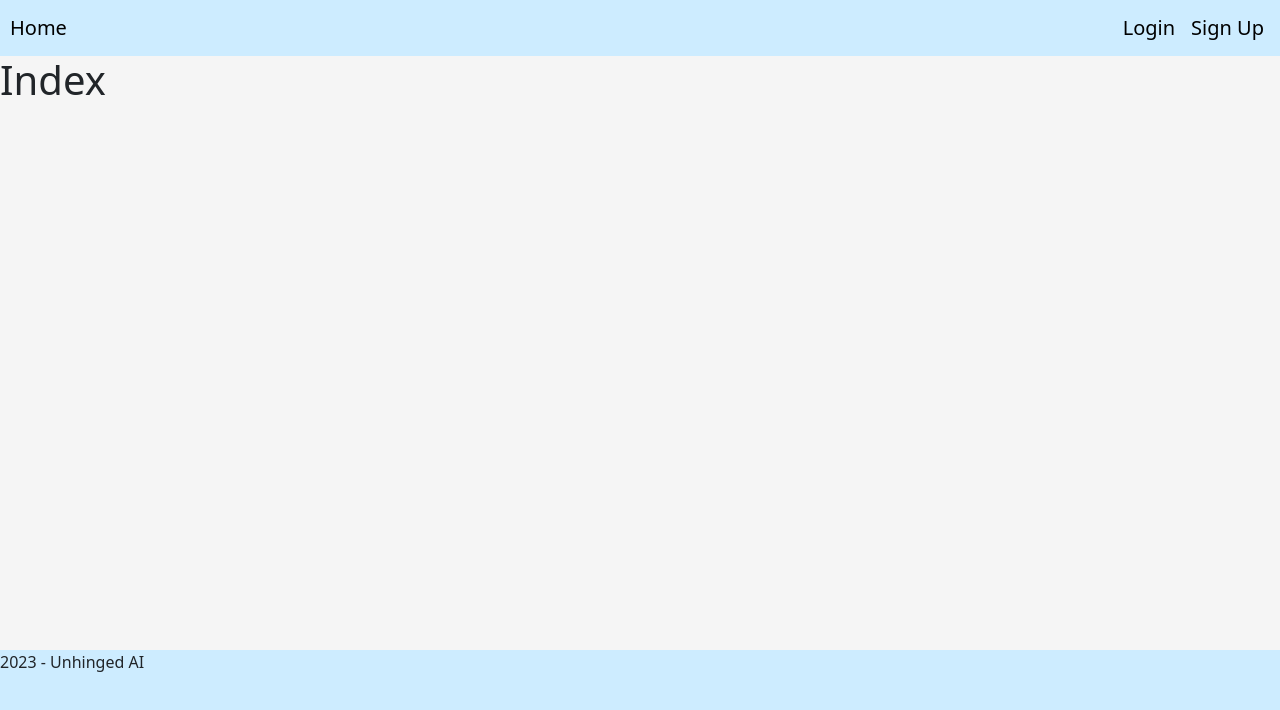
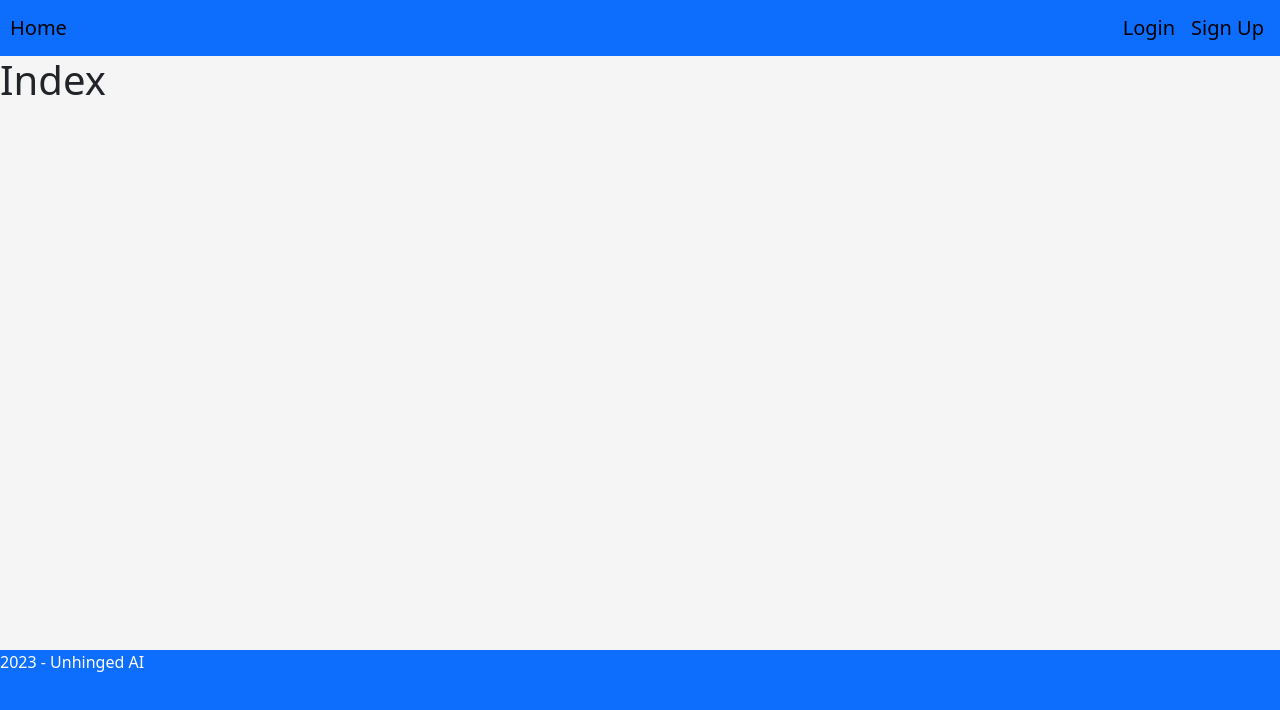
Before and after one commit to shayanz23/4537proj, a React (Vite) app in the folder project_client/: page / in a window 1280 px wide. Shown: the top 710 px of the page. Built offline with nearby package versions, Linux system fonts and the light colour scheme.

Commit message:
my attempt at improving the UI

```diff
--- a/project_client/src/components/Footer.css
+++ b/project_client/src/components/Footer.css
@@ -1,7 +1,8 @@
 .footer {
-  background-color: rgb(205, 236, 255);
+  background-color: #0d6efd;
   position: fixed;
   bottom: 0;
   width: 100%;
   height: 150px;
+  color: white;
 }
--- a/project_client/src/components/Navbar.css
+++ b/project_client/src/components/Navbar.css
@@ -1,12 +1,14 @@
 .navbar {
-    background-color: rgb(205, 236, 255);
+  background-color: #0d6efd;
+  color: white;
 }
 
 .navbar-brand {
   cursor: pointer;
+  color: white;
 }
 
 .end-item {
   margin-left: auto;
-    display:flex;
+  display: flex;
 }
--- a/project_client/src/components/Navbar.tsx
+++ b/project_client/src/components/Navbar.tsx
@@ -17,7 +17,7 @@ function NavBar() {
   };
   if (cookies.get("user") !== null && cookies.get("user") !== undefined) {
     return (
-      <nav className="navbar navbar-expand-lg navbar-light">
+      <nav className="navbar navbar-expand-lg navbar-dark">
         <a className="navbar-brand" href="/" style={{ marginLeft: "10px" }}>
           Home
         </a>
```
Lines whose indentation alone changed are shown as unchanged.
